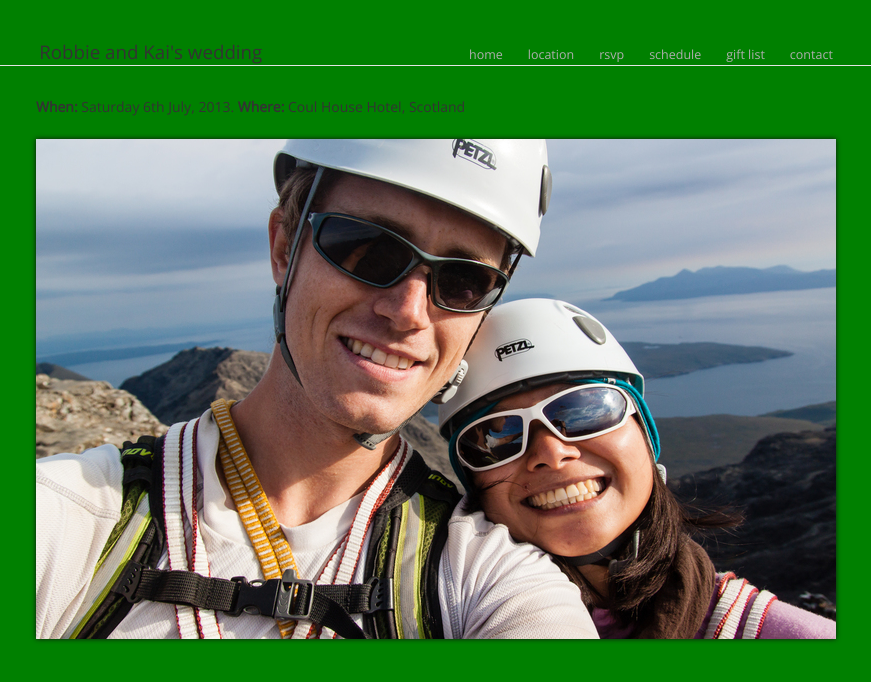
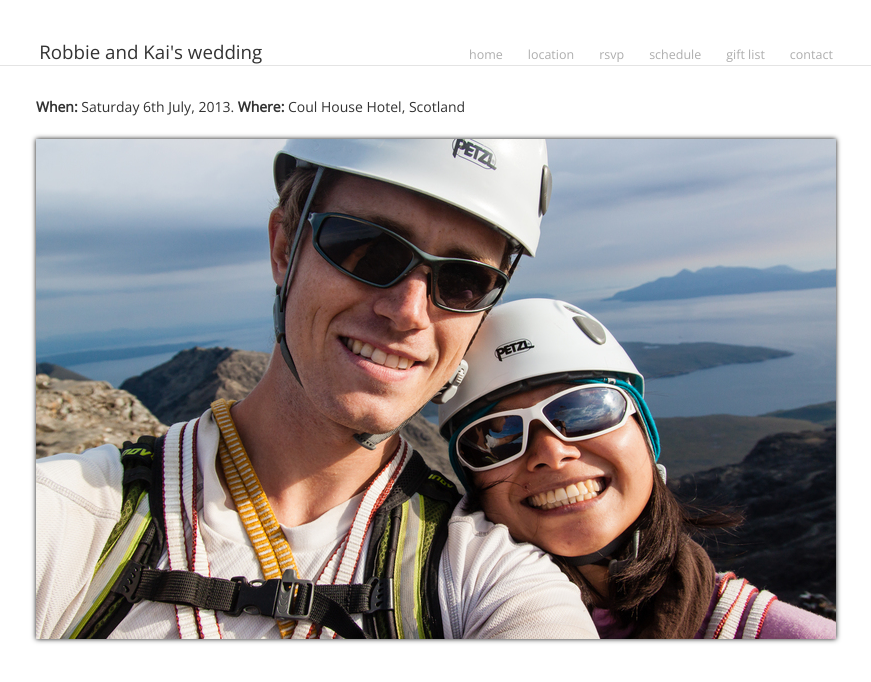
Before and after one commit to rjshade/robbieandkai.com, a Jekyll site: the page built from index.html, in a window 1280 px wide. Shown: the top 682 px of the page, without its empty margins (204-1075 px from the left). Built offline with Jekyll 4.4.1, drawn with Linux system fonts in a browser that asks for light colours; Markdown is read by kramdown in place of the engine named in the settings.

Commit message:
Revert to white background

```diff
--- a/styles/main.css
+++ b/styles/main.css
@@ -41,7 +41,7 @@ table {
 /* ----------------- GENERAL ------------------------ */
 html, body {
   font-family: 'Open Sans', 'Helvetica', sans-serif;
-  background-color: green;
+  background-color: #ffffff;
   margin: 20px 0px;
   padding: 0px;
   font-size: 62.5%; }
--- a/styles/src/main.scss
+++ b/styles/src/main.scss
@@ -54,7 +54,7 @@ table {
 html,body
 {
   font-family: 'Open Sans', 'Helvetica', sans-serif;
-  background-color:green;
+  background-color: #ffffff;
   margin: 20px 0px;
   padding: 0px;
   font-size: 62.5%;
```
